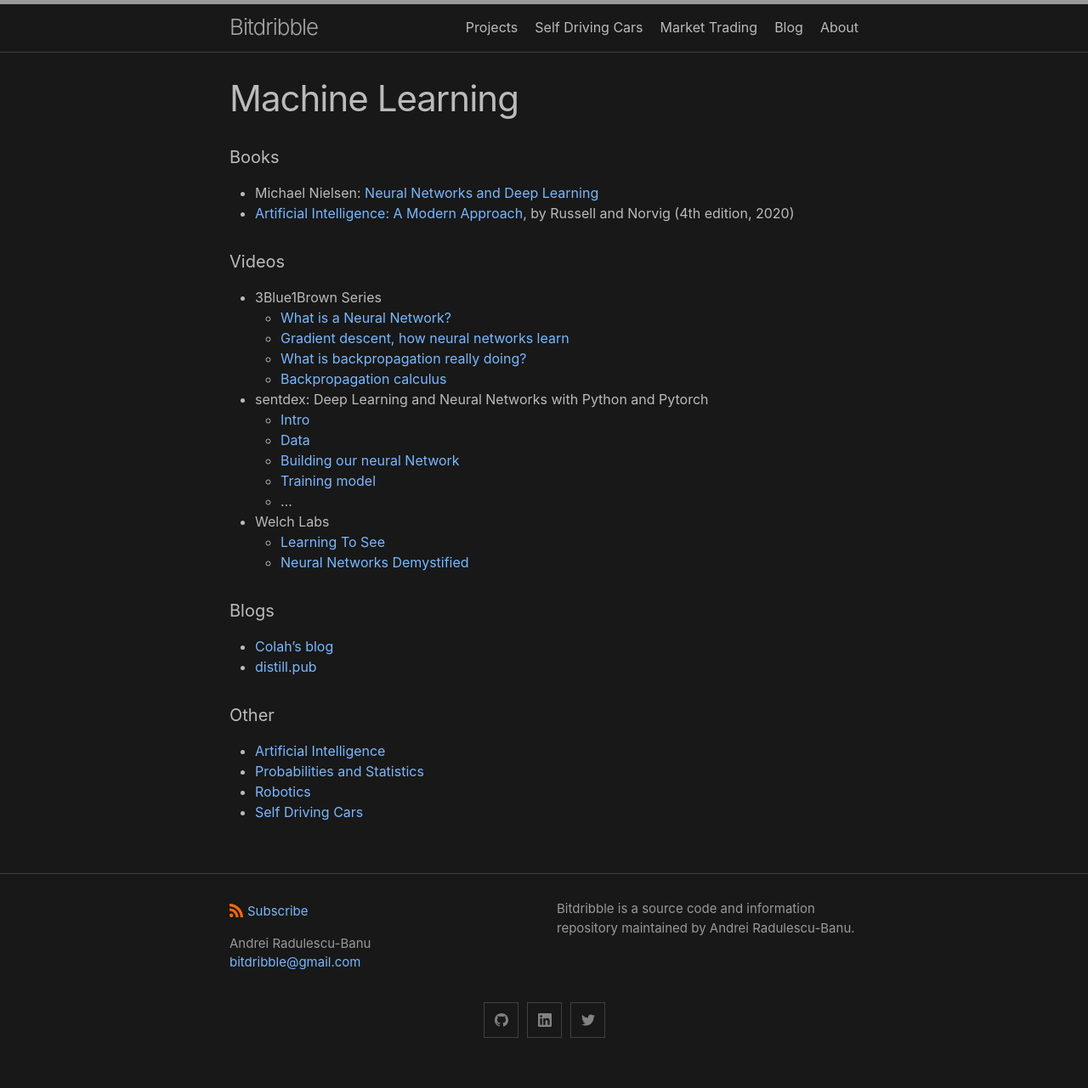
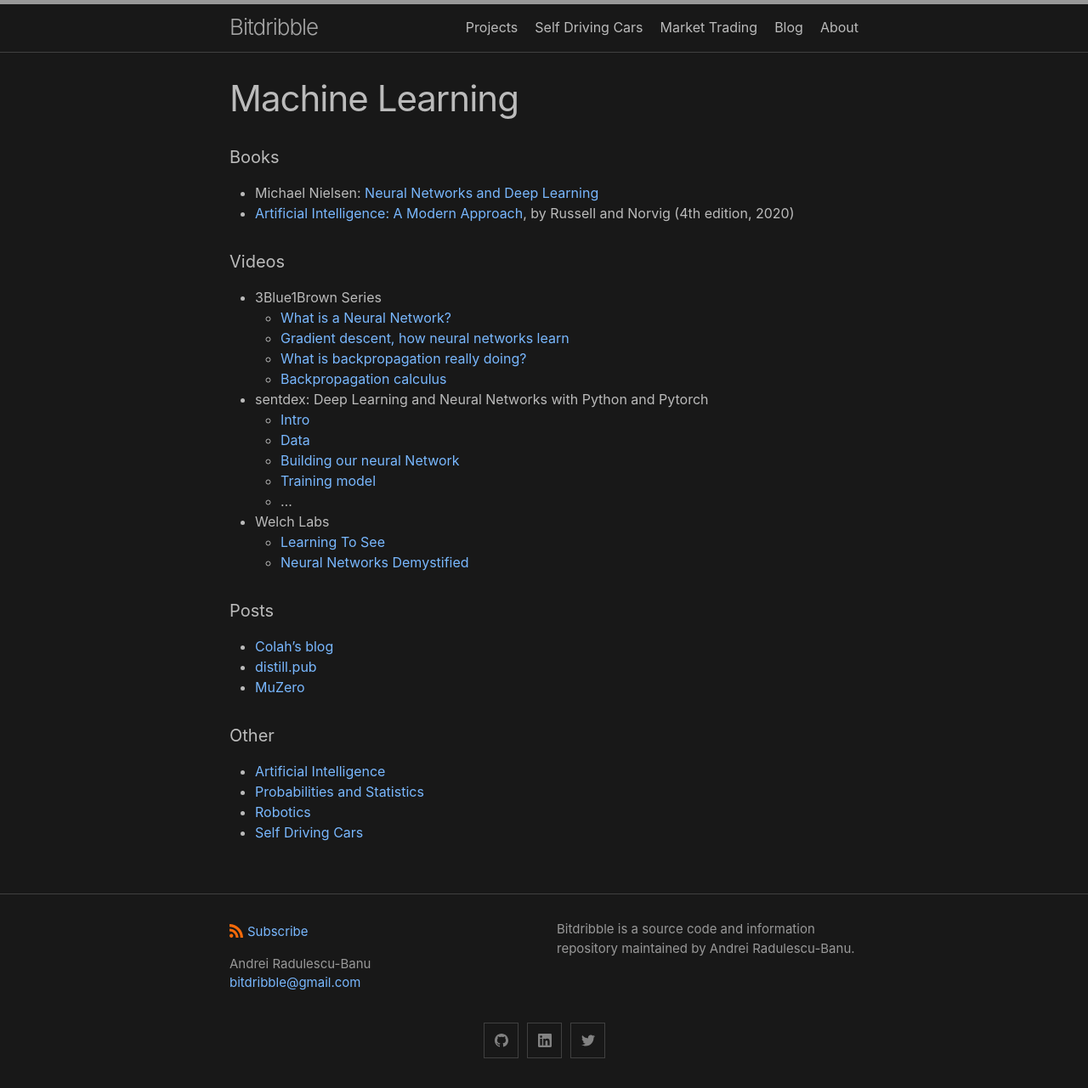
Before and after one commit to analytiq-hub/sigagent.github.io, a Jekyll site: the page built from machine_learning.md, in a window 1280 px wide. Shown: the whole page at 85% size. Built offline with Jekyll 4.4.1, drawn with Linux system fonts in a browser that asks for light colours; before the commit the page ends 1257 px from its top, so only the background shows below that.

Commit message:
*** empty log message ***

```diff
--- a/machine_learning.md
+++ b/machine_learning.md
@@ -22,9 +22,10 @@ title: Machine Learning
   * [Learning To See](https://www.youtube.com/watch?v=i8D90DkCLhI)
   * [Neural Networks Demystified](https://www.youtube.com/watch?v=bxe2T-V8XRs)
 
-#### Blogs
+#### Posts
 * [Colah's blog](http://colah.github.io/)
 * [distill.pub](https://distill.pub/)
+* [MuZero](https://en.wikipedia.org/wiki/MuZero)
 
 #### Other
 * [Artificial Intelligence](artificial_intelligence.md)
```
